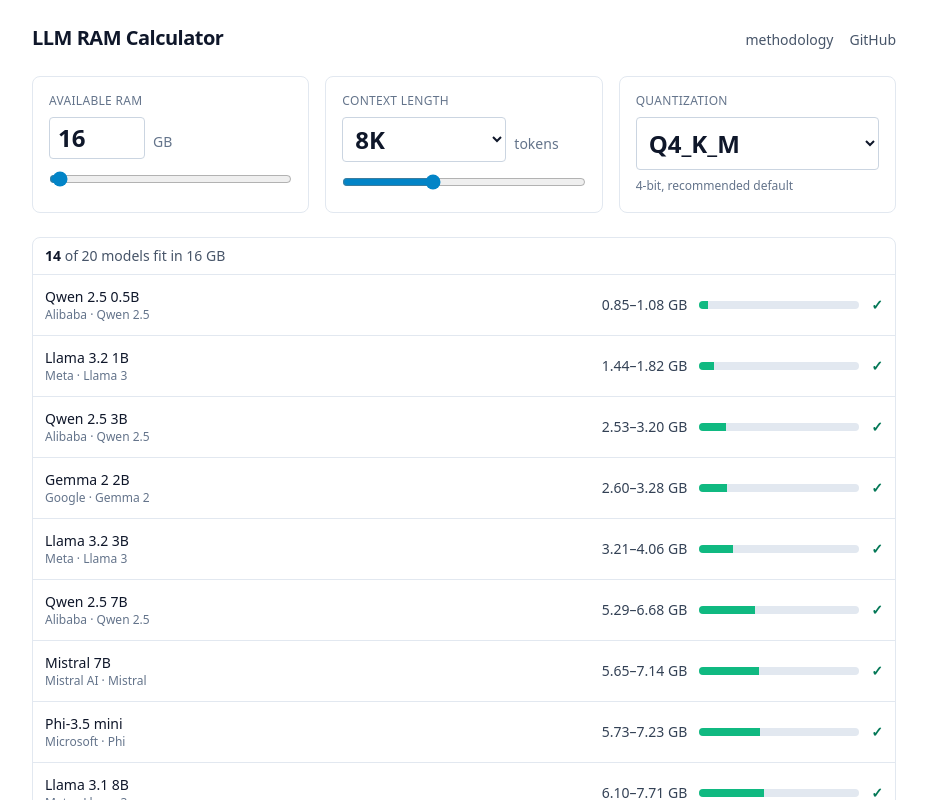
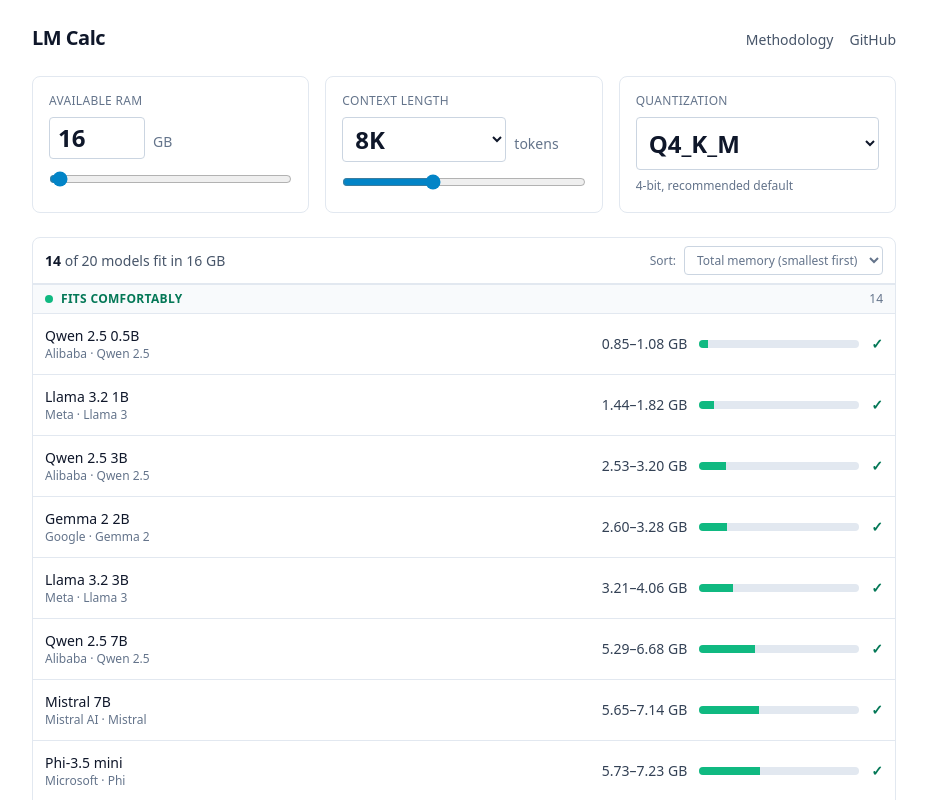
Before and after one commit to sid-jain/lm-calc, a React (Vite) app: page / in a window 1280 px wide. Shown: the top 800 px of the page, without its empty margins (176-1103 px from the left). Built offline with nearby package versions, Linux system fonts and the light colour scheme.

Commit message:
Group model list into fit / tight / over sections with sort dropdown
Fit bucket is always primary; the dropdown controls the secondary order
within each bucket (total memory, params asc/desc, name, developer).
Visible section headers make the grouping obvious so non-default sorts
don't look broken.

```diff
--- a/index.html
+++ b/index.html
@@ -3,7 +3,7 @@
   <head>
     <meta charset="UTF-8" />
     <meta name="viewport" content="width=device-width, initial-scale=1.0" />
-    <title>LLM RAM Calculator</title>
+    <title>Lm Calc</title>
   </head>
   <body>
     <div id="root"></div>
--- a/src/App.tsx
+++ b/src/App.tsx
@@ -12,10 +12,10 @@
   return (
     <div className="mx-auto max-w-4xl px-4 py-6">
       <header className="mb-6 flex items-baseline justify-between">
-        <h1 className="text-xl font-bold tracking-tight">LLM RAM Calculator</h1>
+        <h1 className="text-xl font-bold tracking-tight">LM Calc</h1>
         <nav className="flex gap-4 text-sm text-slate-600 dark:text-slate-400">
           <a href="#methodology" className="hover:text-slate-900 dark:hover:text-slate-100">
-            methodology
+            Methodology
           </a>
           <a
             href="https://github.com"
--- a/src/components/ModelList.tsx
+++ b/src/components/ModelList.tsx
@@ -1,6 +1,6 @@
-import { useMemo } from 'react';
+import { useMemo, useState } from 'react';
 import { estimateMemory } from '../lib/memory';
-import type { Model, QuantLevel } from '../lib/types';
+import type { MemoryEstimate, Model, QuantLevel } from '../lib/types';
 import { ModelRow } from './ModelRow';
 
 interface Props {
@@ -10,20 +10,127 @@
   ramGB: number;
 }
 
+type SortKey = 'memory-asc' | 'params-asc' | 'params-desc' | 'name' | 'developer';
+
+const SORT_OPTIONS: { value: SortKey; label: string }[] = [
+  { value: 'memory-asc', label: 'Total memory (smallest first)' },
+  { value: 'params-desc', label: 'Parameters (largest first)' },
+  { value: 'params-asc', label: 'Parameters (smallest first)' },
+  { value: 'name', label: 'Name (A–Z)' },
+  { value: 'developer', label: 'Developer (A–Z)' },
+];
+
+type BucketKey = 'fits' | 'tight' | 'over';
+const BUCKET_ORDER: BucketKey[] = ['fits', 'tight', 'over'];
+
+const BUCKET_META: Record<
+  BucketKey,
+  { label: string; dot: string; tone: string }
+> = {
+  fits: {
+    label: 'Fits comfortably',
+    dot: 'bg-emerald-500',
+    tone: 'text-emerald-700 dark:text-emerald-300',
+  },
+  tight: {
+    label: 'Tight (within 90–100% of RAM)',
+    dot: 'bg-amber-500',
+    tone: 'text-amber-700 dark:text-amber-300',
+  },
+  over: {
+    label: "Doesn't fit",
+    dot: 'bg-rose-500',
+    tone: 'text-rose-700 dark:text-rose-300',
+  },
+};
+
+function bucketOf(totalGB: number, ramGB: number): BucketKey {
+  if (totalGB <= ramGB * 0.9) return 'fits';
+  if (totalGB <= ramGB) return 'tight';
+  return 'over';
+}
+
+interface Row {
+  model: Model;
+  estimate: MemoryEstimate;
+}
+
+function compareWithin(a: Row, b: Row, key: SortKey): number {
+  switch (key) {
+    case 'memory-asc':
+      return a.estimate.totalGB - b.estimate.totalGB;
+    case 'params-asc':
+      return a.model.params - b.model.params;
+    case 'params-desc':
+      return b.model.params - a.model.params;
+    case 'name':
+      return a.model.displayName.localeCompare(b.model.displayName);
+    case 'developer':
+      return (
+        a.model.developer.localeCompare(b.model.developer) ||
+        a.model.params - b.model.params
+      );
+  }
+}
+
 export function ModelList({ models, quant, contextLen, ramGB }: Props): JSX.Element {
-  const rows = useMemo(() => {
-    return models
-      .map((m) => ({ model: m, estimate: estimateMemory(m, quant, contextLen) }))
-      .sort((a, b) => a.estimate.totalGB - b.estimate.totalGB);
-  }, [models, quant, contextLen]);
+  const [sortKey, setSortKey] = useState<SortKey>('memory-asc');
 
-  const fitCount = rows.filter((r) => r.estimate.totalGB <= ramGB).length;
+  const grouped = useMemo(() => {
+    const all = models.map<Row>((m) => ({
+      model: m,
+      estimate: estimateMemory(m, quant, contextLen),
+    }));
+    const buckets: Record<BucketKey, Row[]> = { fits: [], tight: [], over: [] };
+    for (const row of all) {
+      buckets[bucketOf(row.estimate.totalGB, ramGB)].push(row);
+    }
+    for (const key of BUCKET_ORDER) {
+      buckets[key].sort((a, b) => compareWithin(a, b, sortKey));
+    }
+    return buckets;
+  }, [models, quant, contextLen, ramGB, sortKey]);
+
+  const totalCount = grouped.fits.length + grouped.tight.length + grouped.over.length;
+  const fitCount = grouped.fits.length + grouped.tight.length;
 
   return (
     <div className="rounded-lg border border-slate-200 dark:border-slate-800">
-      <div className="border-b border-slate-200 px-3 py-2 text-sm text-slate-600 dark:border-slate-800 dark:text-slate-400">
+      <div className="flex flex-wrap items-center justify-between gap-2 border-b border-slate-200 px-3 py-2 text-sm dark:border-slate-800">
+        <div className="text-slate-600 dark:text-slate-400">
           <span className="font-semibold text-slate-900 dark:text-slate-100">{fitCount}</span> of{' '}
-        {rows.length} models fit in {ramGB} GB
+          {totalCount} models fit in {ramGB} GB
+        </div>
+        <label className="flex items-center gap-2 text-xs text-slate-500 dark:text-slate-400">
+          <span>Sort:</span>
+          <select
+            value={sortKey}
+            onChange={(e) => setSortKey(e.target.value as SortKey)}
+            className="rounded border border-slate-300 bg-transparent px-2 py-1 text-xs focus:outline-none focus:ring-2 focus:ring-sky-500 dark:border-slate-700"
+          >
+            {SORT_OPTIONS.map((o) => (
+              <option key={o.value} value={o.value}>
+                {o.label}
+              </option>
+            ))}
+          </select>
+        </label>
+      </div>
+
+      {BUCKET_ORDER.map((key) => {
+        const rows = grouped[key];
+        if (rows.length === 0) return null;
+        const meta = BUCKET_META[key];
+        return (
+          <section key={key}>
+            <div
+              className={`flex items-center gap-2 border-b border-t border-slate-200 bg-slate-50 px-3 py-1.5 text-xs font-semibold uppercase tracking-wide dark:border-slate-800 dark:bg-slate-900/40 ${meta.tone}`}
+            >
+              <span className={`inline-block h-2 w-2 rounded-full ${meta.dot}`} aria-hidden="true" />
+              <span>{meta.label}</span>
+              <span className="ml-auto font-normal normal-case tracking-normal text-slate-500 dark:text-slate-400">
+                {rows.length}
+              </span>
             </div>
             <ul>
               {rows.map(({ model, estimate }) => (
@@ -37,6 +144,9 @@
                 />
               ))}
             </ul>
+          </section>
+        );
+      })}
     </div>
   );
 }
```
Lines whose indentation alone changed are shown as unchanged.
